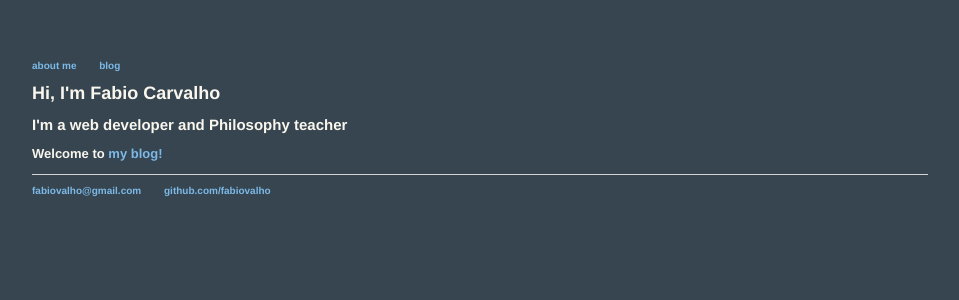
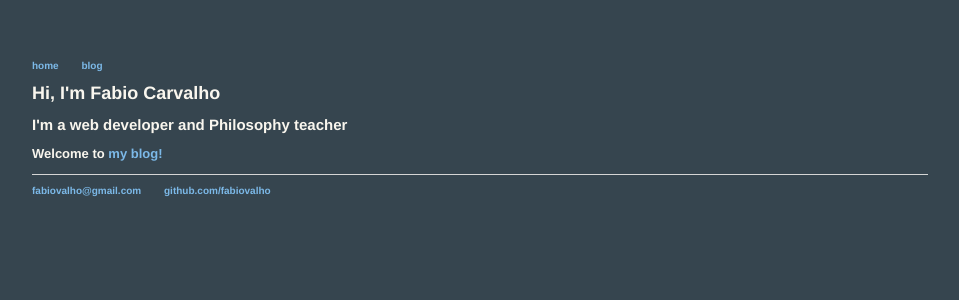
Before and after one commit to fabiovalho/fabiovalho.github.io, a Jekyll site: the page built from index.html, in a window 1280 px wide. Shown: the top 300 px of the page, without its empty margins (160-1119 px from the left). Built offline with Jekyll 4.4.1, drawn with Linux system fonts in a browser that asks for light colours.

Commit message:
Update default.html

```diff
--- a/_layouts/default.html
+++ b/_layouts/default.html
@@ -8,7 +8,7 @@
 		<body>
 			<nav>
 		    		<ul>
-			        	<li><a href="/about">about me</a></li>
+			        	<li><a href="index.html">home</a></li>
 		        		<li><a href="/blog">blog</a></li>
 		    		</ul>
 			</nav>
```
